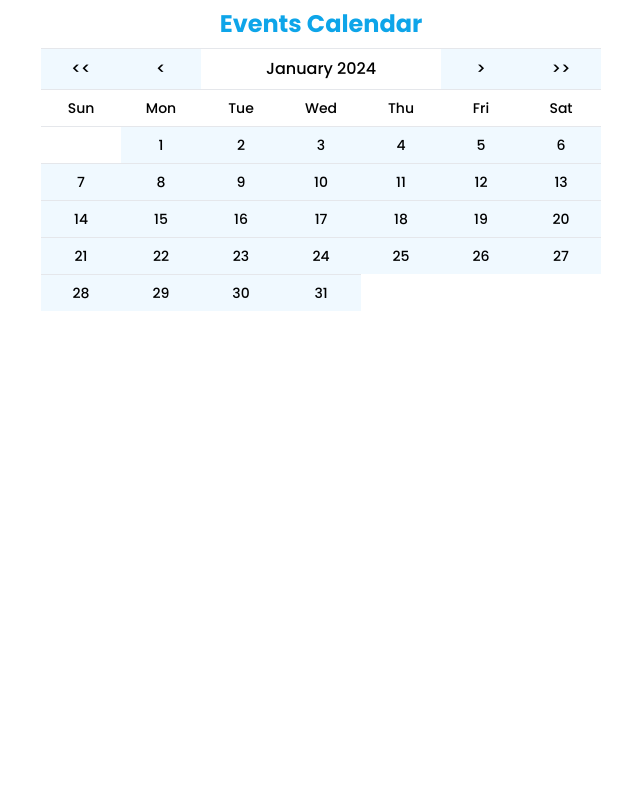
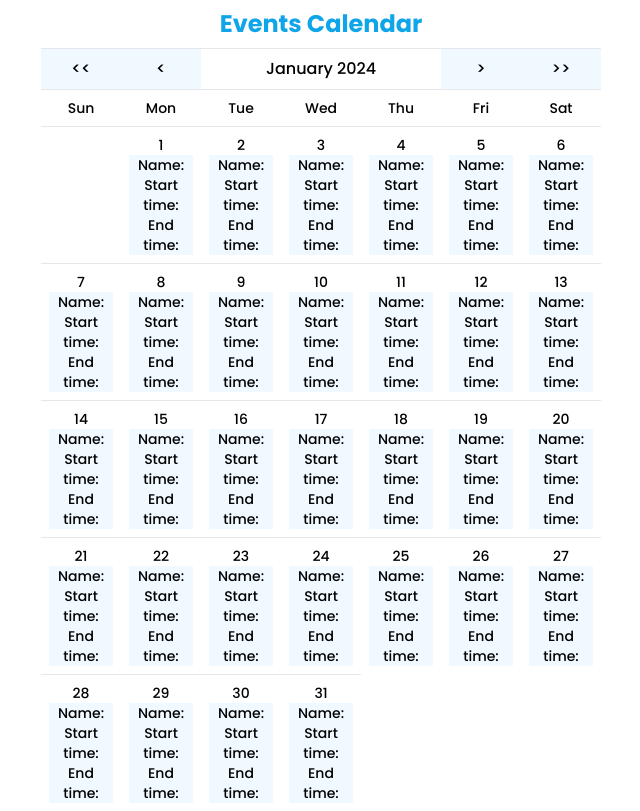
Before and after one commit to marcelamejiao/Event-Calendar, a React (Vite) app: page / in a window 1280 px wide. Shown: the whole page, without its empty margins (319-959 px from the left). Built offline with nearby package versions, Linux system fonts and the light colour scheme; no server answers.

Commit message:
implement event card component

```diff
--- a/src/components/DayNumber/DayNumber.tsx
+++ b/src/components/DayNumber/DayNumber.tsx
@@ -1,6 +1,5 @@
-import {useState} from "react";
 import CalendarCell from "../CalendarCell/CalendarCell";
-import {Modal} from "../Modal/Modal";
+import EventCard from "../EventCard/EventCard";
 
 interface Props {
   numberOfDays: number;
@@ -8,7 +7,6 @@ interface Props {
 }
 
 const DayNumber = ({numberOfDays, initialPositionOfDay}: Props) => {
-  const [showModal, setShowModal] = useState(false);
 
   const dayNumberOfWeek: number[] = Array.from(
     {length: numberOfDays},
@@ -33,17 +31,15 @@ const DayNumber = ({numberOfDays, initialPositionOfDay}: Props) => {
 
       {dayNumberOfWeek.map((day) => (
         <CalendarCell
-          onClick={() => setShowModal(true)}
           key={day}
           className="text-sm border-t w-[5rem] p-2">
-          {day}
+            <div>
+              {day}
+            </div>
+            <EventCard />
         </CalendarCell>
       ))}
-      {showModal && (
-        <Modal
-          setShowModal={() => setShowModal(false)}
-        />
-      )}
+
 
     </div>
   )
--- /dev/null
+++ b/src/components/EventCard/EventCard.tsx
@@ -0,0 +1,25 @@
+import {useState} from "react";
+import {Modal} from "../Modal/Modal";
+
+const EventCard = () => {
+    const [showModal, setShowModal] = useState(false);
+
+
+
+    return (
+        <div className="bg-sky-50"
+            onClick={() => setShowModal(true)}>
+            <p>Name:</p>
+            <p>Start time:</p>
+            <p>End time:</p>
+
+            {showModal && (
+                <Modal
+                setShowModal={() => setShowModal(false)}
+                />
+            )}
+        </div>
+    )
+}
+
+export default EventCard;
```
